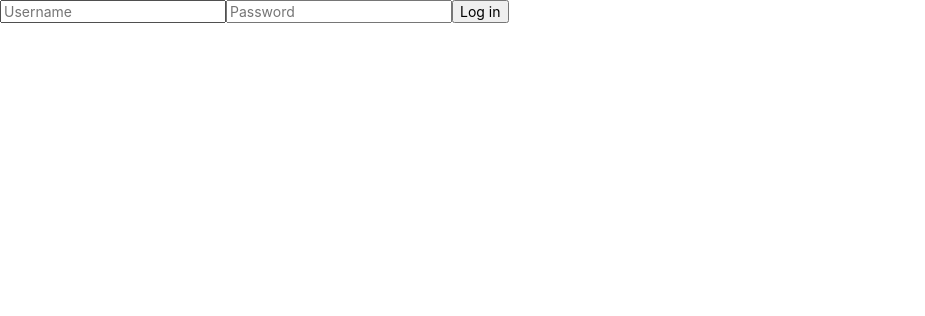
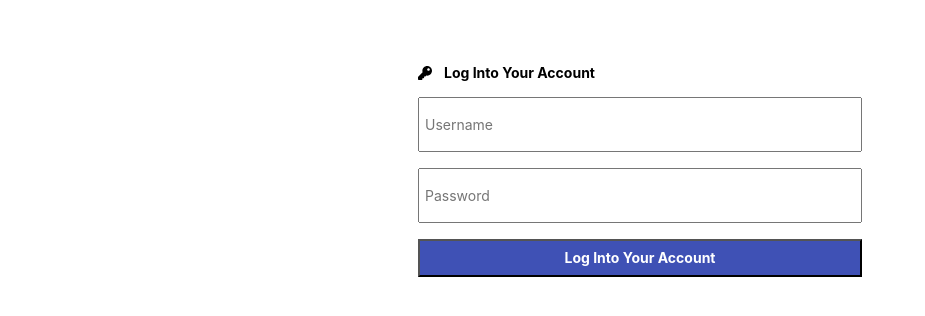
Before and after one commit to stephanie-gredell/safetysnail, a React (Create React App) app: page /login in a window 1280 px wide. Shown: the top 316 px of the page, without its empty margins (0-925 px from the left). Built offline with nearby package versions, Linux system fonts and the light colour scheme.

Commit message:
Add more styling for Login, clean up SearchForm, moved dummy data to data folder

```diff
--- a/src/LoginForm.js
+++ b/src/LoginForm.js
@@ -1,12 +1,15 @@
 import React from "react";
-
+import './LoginForm.scss'
+import { FontAwesomeIcon } from '@fortawesome/react-fontawesome'
+import { faKey } from '@fortawesome/free-solid-svg-icons'
 export default class LoginForm extends React.Component {
   render() {
     return(
-      <form>
-        <input type="text" name="username" placeholder="Username"/>
-        <input type="password" name="password" placeholder="Password" />
-        <input type="submit" value="Log in" />
+      <form className="login-form">
+        <h1 class="login-form__header"><FontAwesomeIcon icon={faKey} className="registration-form__icon"/><i class="fal fa-route-highway"></i>Log Into Your Account</h1>
+        <input type="text" name="username" placeholder="Username" className="login-form__input"/>
+        <input type="password" name="password" placeholder="Password" className="login-form__input"/>
+        <button class="login-form__button">Log Into Your Account</button>
       </form>
     );
   }
--- /dev/null
+++ b/src/LoginForm.scss
@@ -0,0 +1,25 @@
+.login-form {
+  width: 444px;
+  margin: 64px auto auto auto;
+  font-size: 16px;
+
+  &__input {
+    width: 100%;
+    height: 55px;
+    margin-top: 16px;
+    line-height: 16px;
+    box-sizing: border-box;
+    padding: 5px;
+  }
+
+  &__button {
+    padding: 5px;
+    margin: 16px auto auto;
+    -webkit-appearance: none;
+    line-height: 24px;
+    width: 100%;
+    background: #3f51b5;
+    color: #fff;
+    font-weight: bold;
+  }
+}
--- a/src/SearchForm.js
+++ b/src/SearchForm.js
@@ -1,6 +1,6 @@
 import React from "react";
 import SearchItem from "./SearchItem";
-import { UserList } from "./dummy"
+import { UserList } from "./data/dummy"
 
 const credentials = "AIzaSyD_EnKNxkEHKtqp6JxP3n2rC652fb-vDwY";
 
```
Also changed, not shown: src/data/dummy.js (renamed from src/dummy.js).
